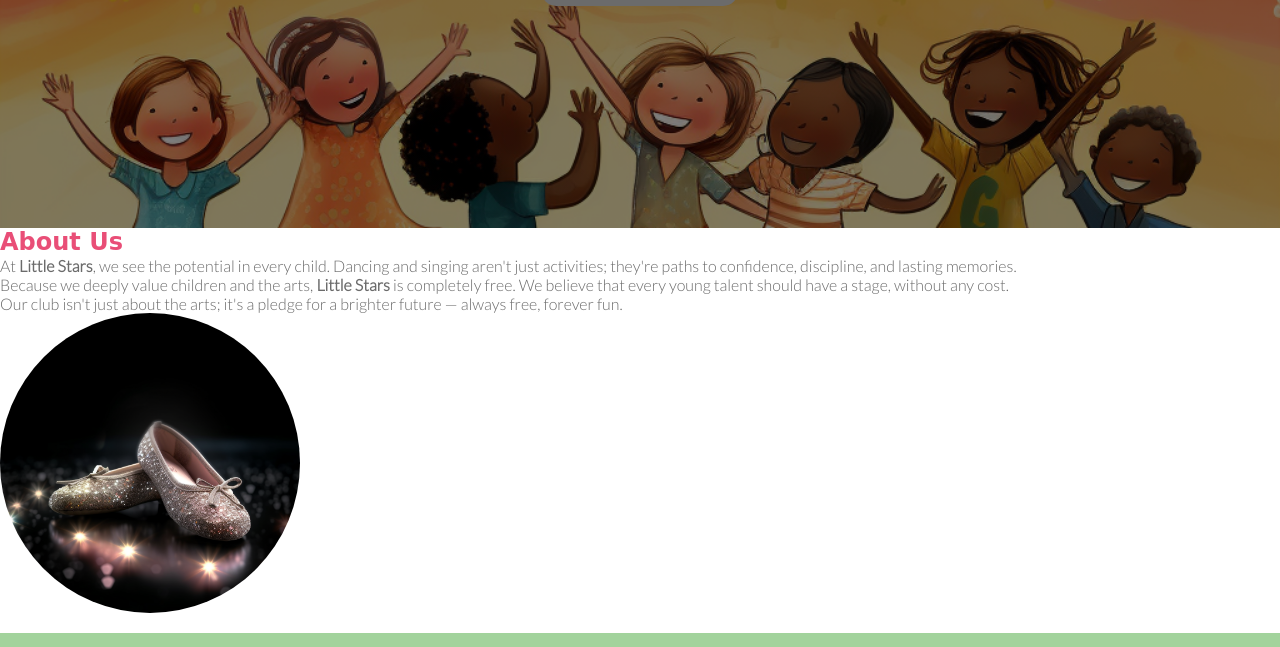
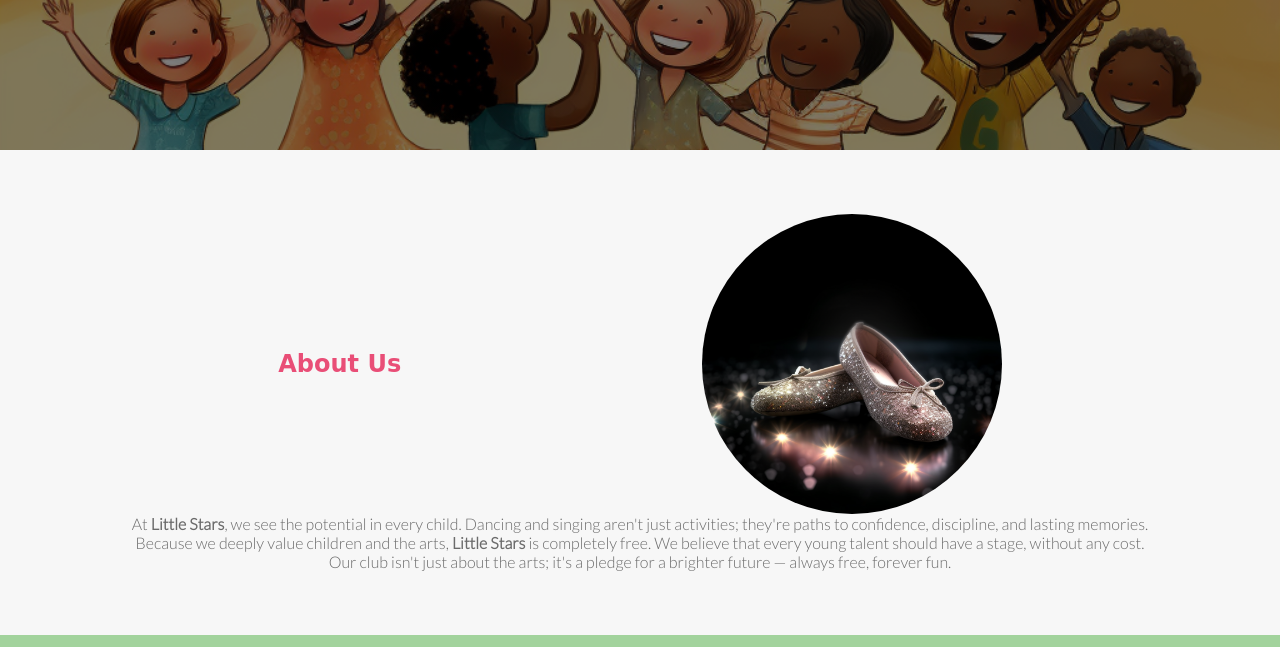
Before and after one commit to ispeakfishlanguage/little-star, a plain HTML site: page index.html in a window 1280 px wide. Shown: the part 450-1097 px from the top of the page. Drawn offline with Linux system fonts and the light colour scheme; a web font is replaced by a local one.

Commit message:
added about-us section styling and image

```diff
--- a/assets/css/styles.css
+++ b/assets/css/styles.css
@@ -48,14 +48,16 @@ h3 {
     background-color: #E94E77;
     border: none;
     border-radius: 15px;
-    box-shadow: 0 9px #6B6B6B;
+    box-shadow: 0 5px #6B6B6B;
+
 }
 
 
 
 .join-button:active {
     background-color: #A2D39C;
-    box-shadow: 0 5px #6B6B6B;
+    color: #E94E77;
+    box-shadow: 0 2px #6B6B6B;
     transform: translateY(4px);
 }
 
@@ -154,23 +156,21 @@ nav {
     transform: translate(-50%, -50%);
 }
 
-
-/*#cover-text {
-    background-color: #E94E7788;
-    font-size: 130%;
-    position: absolute;
-    bottom: 30px;
-    width: 80%;
-    min-height: 200px;
-    padding-top: 40px;
-    padding-left: 10px;
-    text-shadow: 2px 2px 4px #6B6B6B 50%;
-} */
 #about-us{
-
+    background-color: #F7F7F7;
+    padding: 5% 10%;
+    display: flex;
+    flex-wrap: wrap;
+    justify-content: center;
+    align-items: center;
 }
 #about-us:target ~ nav {
     display: block;
+}
+#about-us div{
+    justify-content: center;
+    display: block;
+    margin: auto;
 }
 
 #circle-cover-bg {
@@ -233,10 +233,6 @@ footer {
     #logo {
         font-size: 200%;
     }
-
-    main {
-        margin-top: 78px;
-    }
 }
 
 /* Adjusting for desktop views */
--- a/index.html
+++ b/index.html
@@ -68,6 +68,8 @@
             <div>
                 <h2 class="rosy-pink">About Us</h2>
             </div>
+            <div id="circle-cover-bg">
+            </div>
             <div>
                 <p>At <strong>Little Stars</strong>, we see the potential in every child.
                     Dancing and singing aren't just activities; they're paths to confidence,
@@ -82,8 +84,7 @@
                 <p>Our club isn't just about the arts; it's a pledge for a brighter future —
                     always free, forever fun.</p>
             </div>
-            <div id="circle-cover-bg">
-            </div>
+
 
 
         </section>
```
